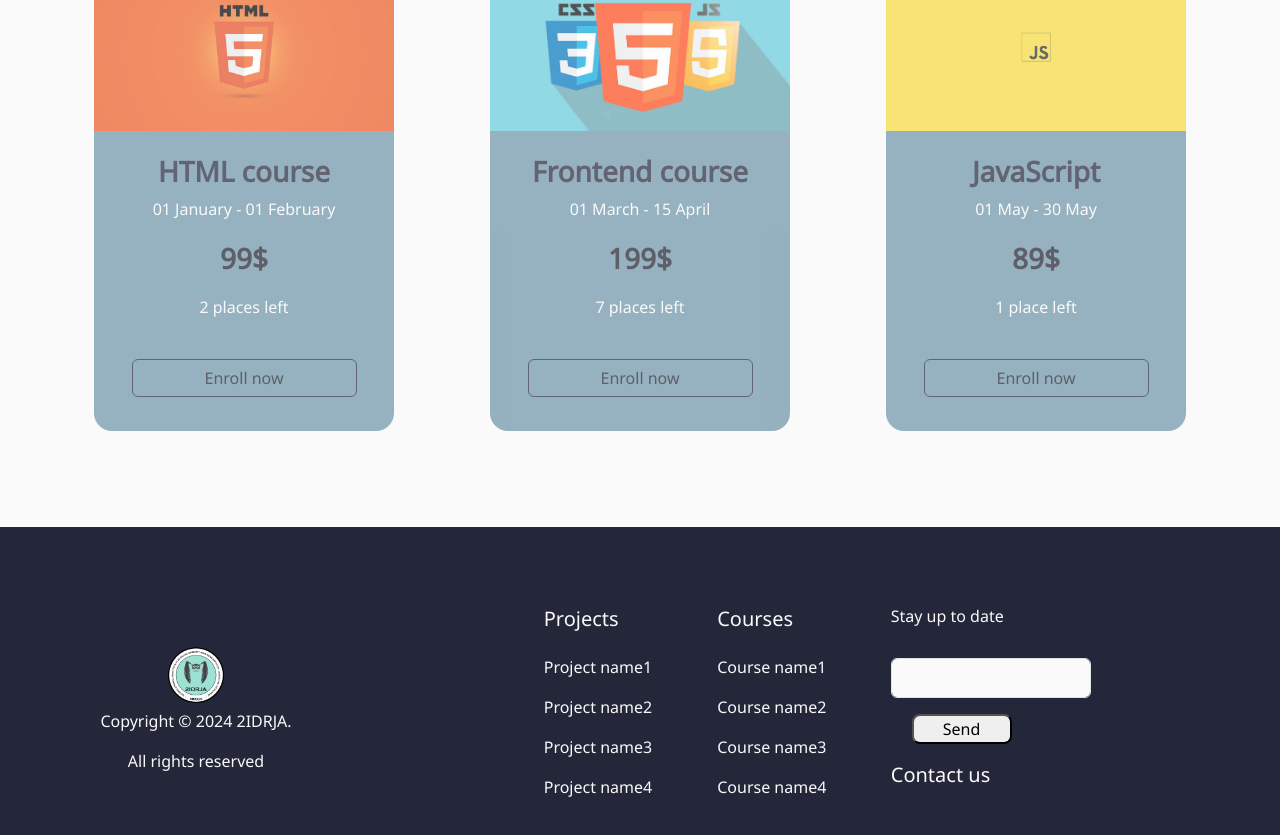
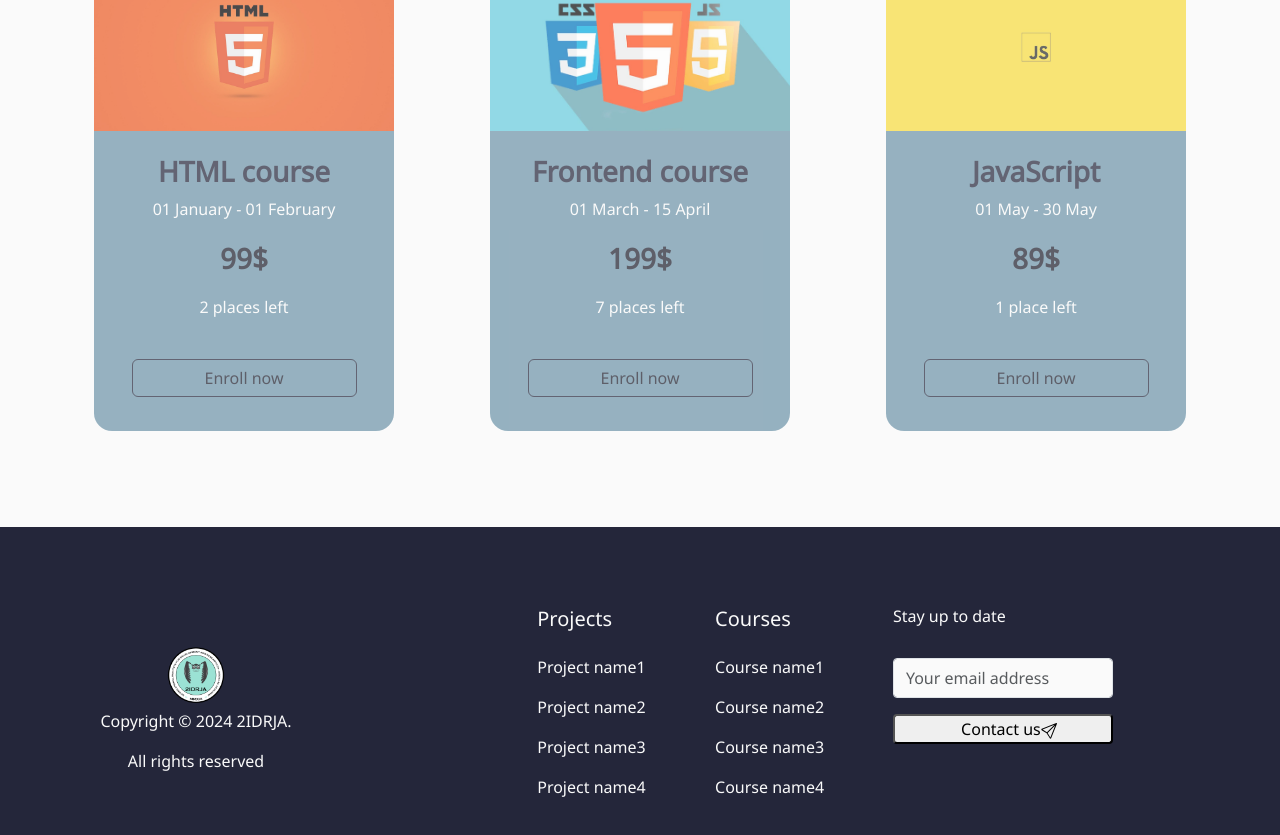
Before and after one commit to fpstj/2idrja_react_app, a React (Create React App) app: page / in a window 1280 px wide. Shown: the part 3073-3908 px from the top of the page. Built offline with nearby package versions, Linux system fonts and the light colour scheme.

Commit message:
footer fix

```diff
--- a/src/components/ui/Footer.css
+++ b/src/components/ui/Footer.css
@@ -1,9 +1,11 @@
 .contact-us-form {
-  min-width: 200px;
+  min-width: 220px;
+  min-height: 20px;
+  border-radius: 4px !important;
 }
 
 .contact-us-btn {
-  max-width: 100px;
-  min-width: 100px;
-  border-radius: 8px;
+  max-width: 250px;
+  min-width: 220px;
+  border-radius: 4px;
 }
--- a/src/components/ui/Footer.jsx
+++ b/src/components/ui/Footer.jsx
@@ -2,6 +2,7 @@ import React from 'react';
 import logo from '../icons/2drijaLogo.png';
 import { Link } from 'react-router-dom';
 import './Footer.css';
+import Send from '../icons/send.svg';
 
 // Functional component
 const Footer = () => {
@@ -32,11 +33,19 @@ const Footer = () => {
             <p className="text-start">Course name3</p>
             <p className="text-start">Course name4</p>
           </div>
-          <div className="col-4 justify-content-center align-items-center p-3">
+          <div className="col-md-4 col-sm-12 justify-content-center align-items-center p-3">
             <h6 className="pb-4 text-start">Stay up to date</h6>
-            <input type="email" className="form-control contact-us-form" />
-            <button className="contact-us-btn mt-3">Send</button>
-            <p className="pt-3 fs-5 text-start">Contact us </p>
+            <input
+              type="email"
+              className="form-control contact-us-form"
+              placeholder="Your email address"
+            />
+
+            <button className="contact-us-btn mt-3 ps-3 pe-1 ">
+              Contact us
+              <img src={Send} alt="send" />
+            </button>
+            {/* <p className="pt-3 fs-5 text-start"> </p> */}
           </div>
         </div>
       </div>
```
